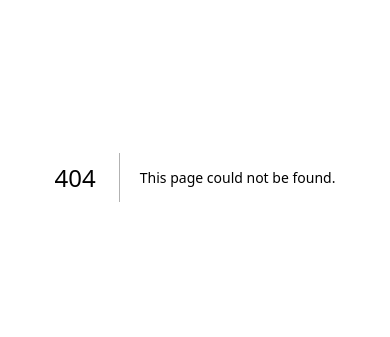
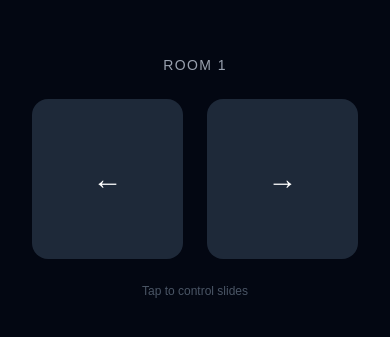
Before and after one commit to valdo99/move-your-slides, a Next.js app: page /remote/1 in a window 390 px wide. Before the commit this address had no page. Shown: the part 245-582 px from the top of the page. Built offline with nearby package versions, Linux system fonts and the light colour scheme.

Commit message:
feat: phone remote page with next/prev controls

```diff
--- /dev/null
+++ b/app/remote/[code]/page.tsx
@@ -0,0 +1,44 @@
+'use client'
+import { use, useState } from 'react'
+
+export default function RemotePage({ params }: { params: Promise<{ code: string }> }) {
+  const { code } = use(params)
+  const [feedback, setFeedback] = useState<'next' | 'prev' | null>(null)
+
+  async function send(direction: 'next' | 'prev') {
+    setFeedback(direction)
+    setTimeout(() => setFeedback(null), 200)
+    await fetch('/api/slide', {
+      method: 'POST',
+      headers: { 'Content-Type': 'application/json' },
+      body: JSON.stringify({ code, direction }),
+    })
+  }
+
+  return (
+    <main className="min-h-screen bg-gray-950 text-white flex flex-col items-center justify-center gap-6 p-8 select-none">
+      <p className="text-gray-400 text-sm tracking-widest uppercase">Room {code}</p>
+
+      <div className="flex gap-6 w-full max-w-sm">
+        <button
+          onPointerDown={() => send('prev')}
+          className={`flex-1 h-40 rounded-2xl text-3xl font-bold transition-colors ${
+            feedback === 'prev' ? 'bg-blue-400' : 'bg-gray-800 active:bg-gray-700'
+          }`}
+        >
+          ←
+        </button>
+        <button
+          onPointerDown={() => send('next')}
+          className={`flex-1 h-40 rounded-2xl text-3xl font-bold transition-colors ${
+            feedback === 'next' ? 'bg-blue-400' : 'bg-gray-800 active:bg-gray-700'
+          }`}
+        >
+          →
+        </button>
+      </div>
+
+      <p className="text-gray-600 text-xs">Tap to control slides</p>
+    </main>
+  )
+}
```
